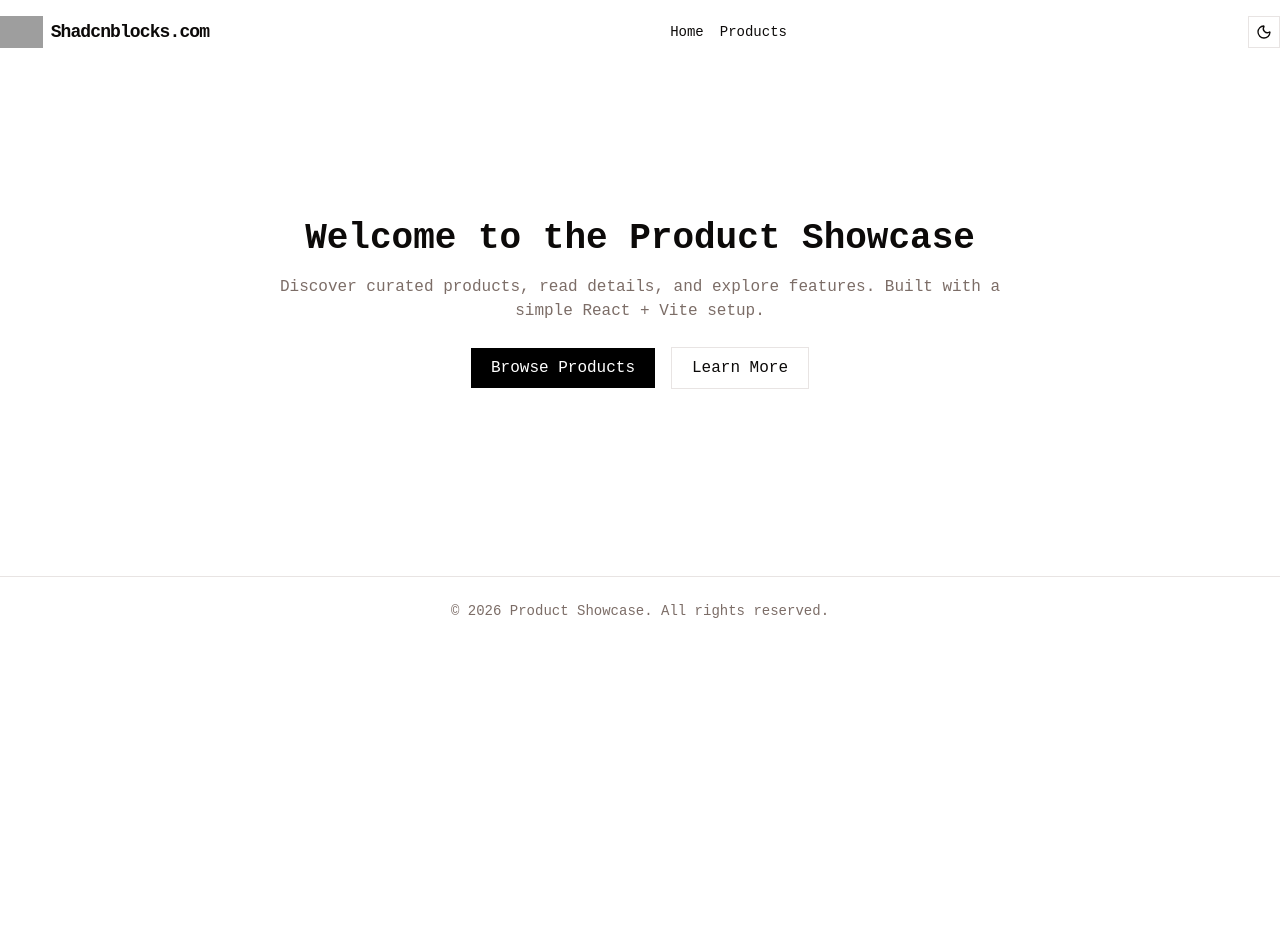
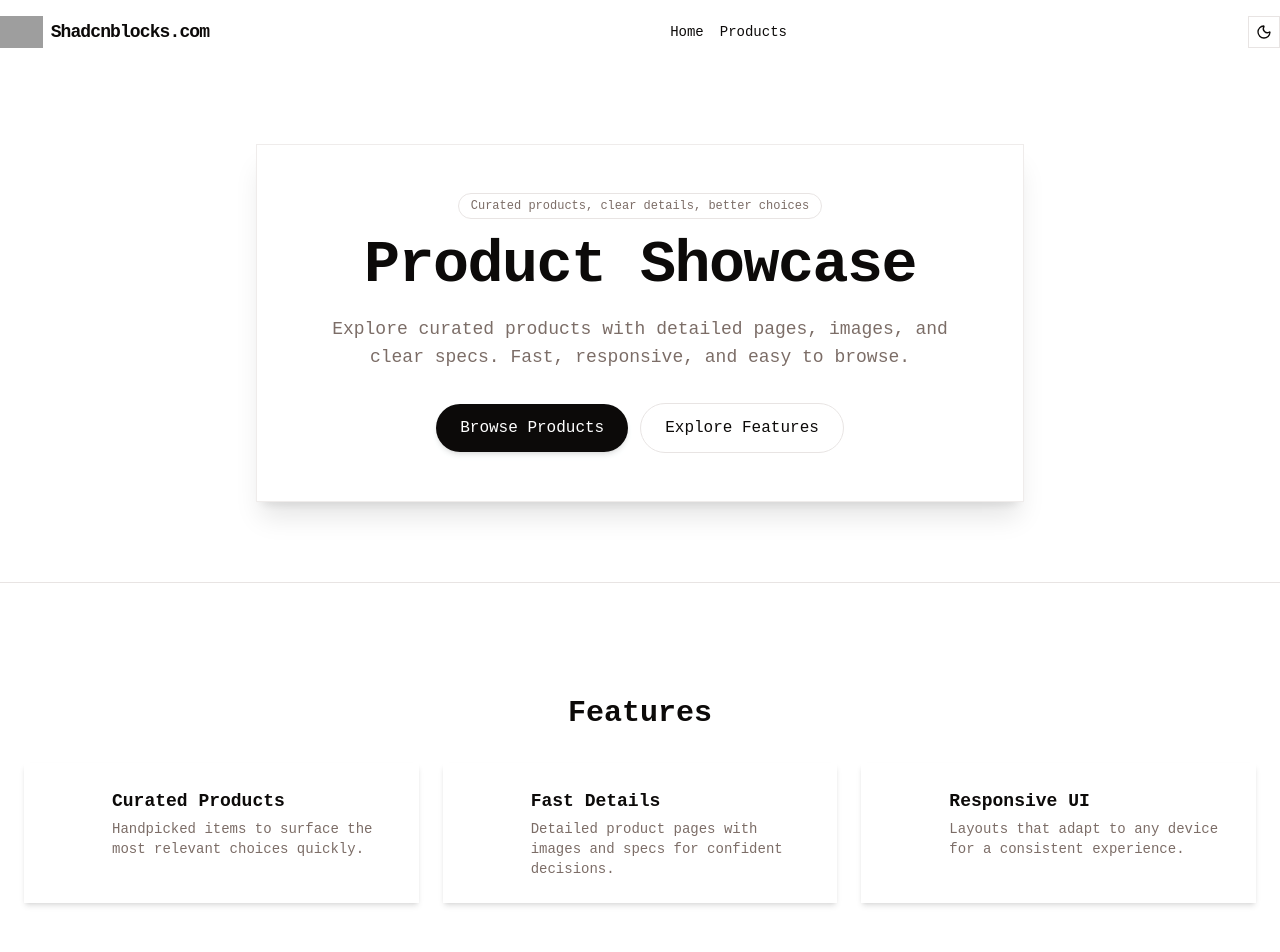
Before and after one commit to Ramadan-Elgamal/React_labs, a React (Vite) app in the folder lab2/: page / in a window 1280 px wide. Shown: the top 952 px of the page. Before the commit the page ends 800 px from the top, so only its background shows below. Built offline with nearby package versions, Linux system fonts and the light colour scheme; grey boxes are pictures that could not be loaded.

Commit message:
feat: enhance landing page and add NotFound component for better user experience

```diff
--- a/lab2/src/Landing.jsx
+++ b/lab2/src/Landing.jsx
@@ -1,19 +1,100 @@
 import React from 'react'
 import { Link } from 'react-router'
 
+const Icon = ({ children }) => (
+    <div className="inline-flex h-12 w-12 items-center justify-center rounded-lg bg-white/10 text-white">{children}</div>
+)
+
+const Feature = ({ title, desc, icon }) => (
+    <div className="rounded-2xl bg-white/5 p-6 shadow-md hover:shadow-lg transition-shadow transform hover:-translate-y-1">
+        <div className="flex items-center gap-4">
+            <div className="shrink-0">
+                <Icon>{icon}</Icon>
+            </div>
+            <div>
+                <h3 className="font-semibold text-lg">{title}</h3>
+                <p className="text-sm text-muted-foreground mt-1">{desc}</p>
+            </div>
+        </div>
+    </div>
+)
+
+const Testimonial = ({ quote, author }) => (
+    <blockquote className="rounded-xl bg-white/3 p-5">
+        <p className="text-sm">“{quote}”</p>
+        <footer className="mt-3 text-xs text-muted-foreground">— {author}</footer>
+    </blockquote>
+)
+
 const Landing = () => {
-  return (
-    <div className="min-h-[60vh] flex items-center justify-center p-6">
-      <div className="max-w-3xl text-center">
-        <h1 className="text-4xl font-extrabold mb-4">Welcome to the Product Showcase</h1>
-        <p className="text-muted-foreground mb-6">Discover curated products, read details, and explore features. Built with a simple React + Vite setup.</p>
-        <div className="flex items-center justify-center gap-4">
-          <Link to="/products" className="rounded-md bg-black text-white px-5 py-2 text-white">Browse Products</Link>
-          <Link to="/" className="rounded-md border border-border px-5 py-2">Learn More</Link>
-        </div>
-      </div>
-    </div>
-  )
+    return (
+        <main className="space-y-20">
+            {/* Hero */}
+            <section className="relative overflow-hidden border-b border-border bg-background py-20">
+                <div className="absolute inset-0 -z-10 bg-[radial-gradient(circle_at_top,rgba(0,0,0,0.08),transparent_45%)] dark:bg-[radial-gradient(circle_at_top,rgba(255,255,255,0.08),transparent_45%)]" />
+                <div className="container mx-auto px-6 text-center">
+                    <div className="mx-auto max-w-3xl rounded-3xl border border-border/70 bg-card/70 px-6 py-12 shadow-xl backdrop-blur md:px-10">
+                        <span className="mb-4 inline-flex rounded-full border border-border bg-background px-3 py-1 text-xs font-medium text-muted-foreground">
+                            Curated products, clear details, better choices
+                        </span>
+                        <h1 className="text-4xl font-extrabold tracking-tight text-foreground sm:text-5xl md:text-6xl">
+                            Product Showcase
+                        </h1>
+                        <p className="mx-auto mt-5 max-w-2xl text-base leading-7 text-muted-foreground sm:text-lg">
+                            Explore curated products with detailed pages, images, and clear specs. Fast, responsive, and easy to browse.
+                        </p>
+                        <div className="mt-8 flex flex-col items-center justify-center gap-3 sm:flex-row">
+                            <Link
+                                to="/products"
+                                className="inline-flex items-center justify-center gap-2 rounded-full bg-foreground px-6 py-3 font-medium text-background shadow-md transition-transform hover:-translate-y-0.5 hover:shadow-lg"
+                            >
+                                Browse Products
+                            </Link>
+                            <a
+                                href="#features"
+                                className="inline-flex items-center justify-center gap-2 rounded-full border border-border bg-background px-6 py-3 font-medium text-foreground transition-colors hover:bg-muted"
+                            >
+                                Explore Features
+                            </a>
+                        </div>
+                    </div>
+                </div>
+            </section>
+
+            {/* Features */}
+            <section id="features" className="py-8">
+                <div className="container mx-auto px-6">
+                    <h2 className="text-3xl font-bold text-center mb-8">Features</h2>
+                    <div className="grid gap-6 grid-cols-1 sm:grid-cols-2 lg:grid-cols-3">
+                        <Feature
+                            title="Curated Products"
+                            desc="Handpicked items to surface the most relevant choices quickly."
+                            icon={<svg xmlns="http://www.w3.org/2000/svg" className="h-6 w-6" fill="none" viewBox="0 0 24 24" stroke="currentColor"><path strokeLinecap="round" strokeLinejoin="round" strokeWidth={2} d="M3 7l6 6-6 6M21 7l-6 6 6 6" /></svg>}
+                        />
+                        <Feature
+                            title="Fast Details"
+                            desc="Detailed product pages with images and specs for confident decisions."
+                            icon={<svg xmlns="http://www.w3.org/2000/svg" className="h-6 w-6" fill="none" viewBox="0 0 24 24" stroke="currentColor"><path strokeLinecap="round" strokeLinejoin="round" strokeWidth={2} d="M12 8c-1.657 0-3 .895-3 2s1.343 2 3 2 3-.895 3-2-1.343-2-3-2zM12 14v6" /></svg>}
+                        />
+                        <Feature
+                            title="Responsive UI"
+                            desc="Layouts that adapt to any device for a consistent experience."
+                            icon={<svg xmlns="http://www.w3.org/2000/svg" className="h-6 w-6" fill="none" viewBox="0 0 24 24" stroke="currentColor"><path strokeLinecap="round" strokeLinejoin="round" strokeWidth={2} d="M3 7h18M3 12h18M3 17h18" /></svg>}
+                        />
+                    </div>
+                </div>
+            </section>
+
+            {/* CTA */}
+            <section className="py-12 bg-black text-white">
+                <div className="container mx-auto px-6 text-center">
+                    <h3 className="text-2xl font-bold mb-3">Ready to explore?</h3>
+                    <p className="text-muted-foreground mb-6">Start browsing our product catalog and find something you love.</p>
+                    <Link to="/products" className="inline-flex items-center gap-2 rounded-full bg-white px-6 py-3 text-black font-medium shadow hover:bg-indigo-700">Browse Products</Link>
+                </div>
+            </section>
+        </main>
+    )
 }
 
 export default Landing
--- /dev/null
+++ b/lab2/src/NotFound.jsx
@@ -0,0 +1,19 @@
+import React from 'react'
+import { Link } from 'react-router'
+
+const NotFound = () => {
+  return (
+    <div className="min-h-[60vh] flex items-center justify-center p-6">
+      <div className="max-w-xl text-center">
+        <h1 className="text-4xl font-extrabold mb-4">404 — Page Not Found</h1>
+        <p className="text-muted-foreground mb-6">We couldn't find the page you were looking for.</p>
+        <div className="flex items-center justify-center gap-4">
+          <Link to="/" className="rounded-md border border-border px-5 py-2">Home</Link>
+          <Link to="/products" className="rounded-md bg-black px-5 py-2 text-white">Browse Products</Link>
+        </div>
+      </div>
+    </div>
+  )
+}
+
+export default NotFound
--- a/lab2/src/main.jsx
+++ b/lab2/src/main.jsx
@@ -9,6 +9,7 @@ import {
   RouterProvider,
 } from "react-router";
 import ProductDetails from './ProductDetails.jsx'
+import NotFound from './NotFound.jsx'
 
 let router = createBrowserRouter([
   {
@@ -39,6 +40,14 @@ let router = createBrowserRouter([
           return { Component: module.default };
         },
       },
+      {
+        path: "*",
+        Component: NotFound,
+        async lazy() {
+          const module = await import('./NotFound.jsx');
+          return { Component: module.default };
+        },
+      },
     ],
   },
 ]);
```
